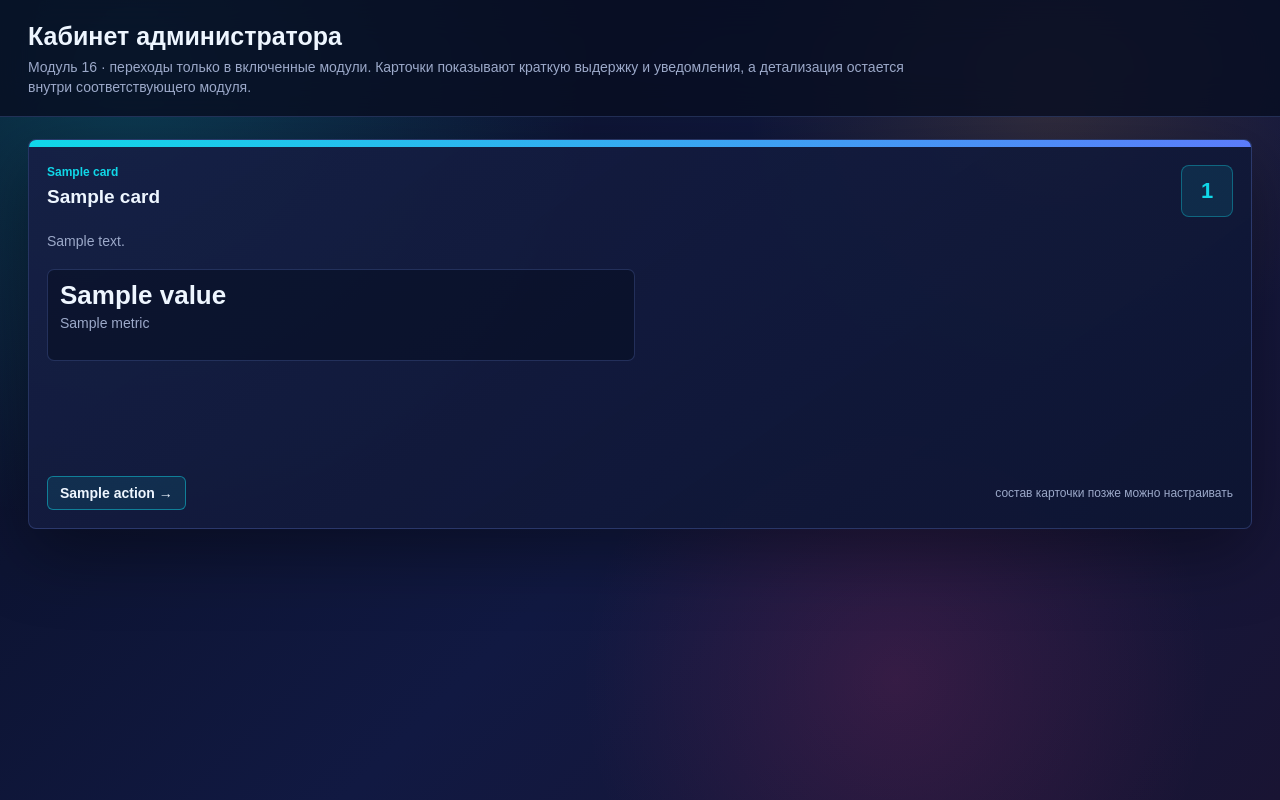
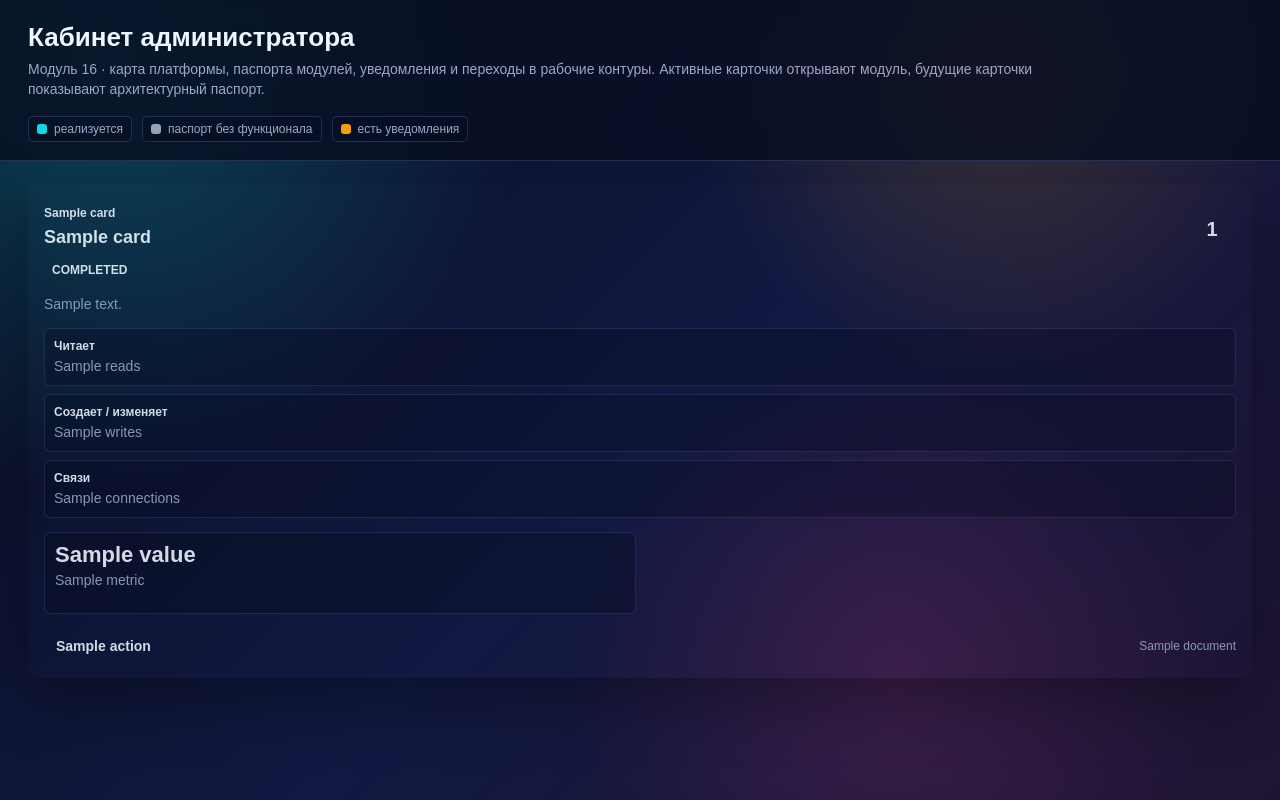
Before and after one commit to 2820780-alt/HousePlatform, a FastAPI app: template templates/admin_cabinet_view.html in a window 1280 px wide. Run offline with FastAPI, Linux system fonts and the light colour scheme; the template is opened without the code that fills it: most values are stand-ins (such as "Sample title", 1, 10 or a date in 2020).

Commit message:
Add admin module passport cards

```diff
--- a/templates/admin_cabinet_view.html
+++ b/templates/admin_cabinet_view.html
@@ -6,16 +6,13 @@
   <title>Кабинет администратора · HousePlatform</title>
   <style>
     :root {
-      --bg: #090f24;
-      --surface: rgba(22, 31, 69, 0.9);
-      --surface-2: rgba(13, 21, 50, 0.94);
-      --line: rgba(125, 156, 255, 0.22);
+      --bg: #080d1f;
+      --surface: rgba(19, 28, 62, 0.88);
+      --surface-2: rgba(11, 18, 44, 0.94);
+      --line: rgba(150, 174, 255, 0.2);
       --text: #eef6ff;
-      --muted: #9ca9c9;
+      --muted: #9aa9c8;
       --accent: #10d7e8;
-      --blue: #5b7cfa;
-      --amber: #f5a524;
-      --red: #ff3b7f;
       --soft: rgba(125, 156, 255, 0.12);
       --shadow: 0 24px 70px rgba(0, 0, 0, 0.38);
     }
@@ -24,10 +21,10 @@
       margin: 0;
       min-height: 100vh;
       background:
-        radial-gradient(circle at 10% 8%, rgba(16, 215, 232, 0.22), transparent 34%),
-        radial-gradient(circle at 82% 12%, rgba(245, 165, 36, 0.14), transparent 24%),
-        radial-gradient(circle at 70% 85%, rgba(255, 59, 127, 0.14), transparent 28%),
-        linear-gradient(135deg, #090f24 0%, #111942 55%, #191433 100%);
+        radial-gradient(circle at 8% 7%, rgba(16, 215, 232, 0.28), transparent 31%),
+        radial-gradient(circle at 78% 10%, rgba(245, 158, 11, 0.18), transparent 25%),
+        radial-gradient(circle at 70% 84%, rgba(236, 72, 153, 0.16), transparent 29%),
+        linear-gradient(135deg, #080d1f 0%, #111942 52%, #201433 100%);
       color: var(--text);
       font-family: Arial, Helvetica, sans-serif;
       font-size: 14px;
@@ -41,106 +38,141 @@
       top: 0;
       z-index: 2;
     }
-    h1 { margin: 0 0 6px; font-size: 25px; letter-spacing: 0; }
-    h2 { margin: 0; font-size: 19px; letter-spacing: 0; }
-    a { color: var(--accent); }
     main { padding: 22px 28px 44px; }
-    .muted { color: var(--muted); }
-    .workspace-note {
-      max-width: 920px;
+    h1 { margin: 0 0 6px; font-size: 26px; letter-spacing: 0; }
+    h2 { margin: 0; font-size: 18px; letter-spacing: 0; }
+    a { color: inherit; }
+    .workspace-note { max-width: 1020px; color: var(--muted); line-height: 1.45; }
+    .legend {
+      display: flex;
+      flex-wrap: wrap;
+      gap: 10px;
+      margin: 16px 0 0;
       color: var(--muted);
-      line-height: 1.45;
+      font-size: 12px;
     }
+    .legend span {
+      display: inline-flex;
+      gap: 7px;
+      align-items: center;
+      padding: 5px 8px;
+      border: 1px solid var(--line);
+      border-radius: 5px;
+      background: rgba(7, 13, 33, 0.42);
+    }
+    .legend i { width: 10px; height: 10px; border-radius: 3px; background: var(--accent); }
     .modules-grid {
       display: grid;
-      grid-template-columns: repeat(auto-fit, minmax(420px, 1fr));
-      gap: 18px;
+      grid-template-columns: repeat(auto-fit, minmax(360px, 1fr));
+      gap: 16px;
       align-items: stretch;
     }
     .module-card {
-      min-height: 390px;
+      --card-accent: var(--accent);
+      min-height: 360px;
       display: flex;
       flex-direction: column;
       justify-content: space-between;
-      text-decoration: none;
       color: var(--text);
-      border: 1px solid var(--line);
+      border: 1px solid color-mix(in srgb, var(--card-accent) 34%, transparent);
       border-radius: 8px;
       background:
-        linear-gradient(145deg, var(--surface), var(--surface-2));
+        linear-gradient(145deg, color-mix(in srgb, var(--card-accent) 12%, var(--surface)), var(--surface-2));
       box-shadow: var(--shadow);
       overflow: hidden;
+      text-decoration: none;
+      position: relative;
       transition: transform 0.16s ease, box-shadow 0.16s ease, border-color 0.16s ease;
     }
-    .module-card:hover {
+    .module-card::before {
+      content: "";
+      position: absolute;
+      inset: 0;
+      background:
+        linear-gradient(120deg, color-mix(in srgb, var(--card-accent) 20%, transparent), transparent 38%),
+        radial-gradient(circle at 92% 6%, color-mix(in srgb, var(--card-accent) 24%, transparent), transparent 30%);
+      pointer-events: none;
+      opacity: 0.75;
+    }
+    .module-card.enabled:hover {
       transform: translateY(-3px);
-      border-color: rgba(16, 215, 232, 0.48);
-      box-shadow: 0 30px 86px rgba(0, 0, 0, 0.48);
+      border-color: color-mix(in srgb, var(--card-accent) 72%, white 8%);
+      box-shadow: 0 30px 86px rgba(0, 0, 0, 0.5);
     }
-    .module-band {
-      height: 7px;
-      background: linear-gradient(90deg, var(--accent), var(--blue));
-    }
-    .module-card.info .module-band { background: linear-gradient(90deg, var(--blue), var(--accent)); }
-    .module-body { padding: 18px; }
+    .module-card.disabled { opacity: 0.88; }
+    .module-band { height: 7px; background: linear-gradient(90deg, var(--card-accent), color-mix(in srgb, var(--card-accent) 40%, white)); }
+    .module-body, .module-footer { position: relative; z-index: 1; }
+    .module-body { padding: 16px; }
     .module-top {
-      display: flex;
-      justify-content: space-between;
-      gap: 16px;
+      display: grid;
+      grid-template-columns: 1fr auto;
+      gap: 14px;
       align-items: flex-start;
-      margin-bottom: 14px;
+      margin-bottom: 12px;
     }
     .module-kicker {
-      color: var(--accent);
+      color: color-mix(in srgb, var(--card-accent) 70%, white);
       font-size: 12px;
       font-weight: 700;
       margin-bottom: 7px;
     }
-    .module-description {
-      color: var(--muted);
-      line-height: 1.45;
-      max-width: 620px;
-    }
-    .module-icon {
+    .module-number {
       display: grid;
       place-items: center;
-      width: 52px;
-      height: 52px;
-      flex: 0 0 auto;
-      border: 1px solid rgba(16, 215, 232, 0.35);
+      width: 48px;
+      height: 48px;
+      border: 1px solid color-mix(in srgb, var(--card-accent) 44%, transparent);
       border-radius: 8px;
-      background: rgba(16, 215, 232, 0.1);
-      font-size: 22px;
+      background: color-mix(in srgb, var(--card-accent) 16%, #071024);
+      color: color-mix(in srgb, var(--card-accent) 72%, white);
+      font-size: 20px;
+      font-weight: 800;
+    }
+    .status-pill {
+      display: inline-flex;
+      width: max-content;
+      margin: 10px 0 0;
+      padding: 5px 8px;
+      border: 1px solid color-mix(in srgb, var(--card-accent) 34%, transparent);
+      border-radius: 5px;
+      color: color-mix(in srgb, var(--card-accent) 70%, white);
+      background: color-mix(in srgb, var(--card-accent) 10%, transparent);
+      font-size: 12px;
       font-weight: 700;
-      color: var(--accent);
     }
+    .module-description { color: var(--muted); line-height: 1.45; margin-top: 10px; }
+    .passport-grid {
+      display: grid;
+      gap: 8px;
+      margin-top: 14px;
+    }
+    .passport-row {
+      padding: 9px;
+      border: 1px solid rgba(150, 174, 255, 0.16);
+      border-radius: 6px;
+      background: rgba(7, 13, 33, 0.38);
+      color: var(--muted);
+      line-height: 1.35;
+    }
+    .passport-row strong { display: block; color: var(--text); font-size: 12px; margin-bottom: 3px; }
     .metric-grid {
       display: grid;
       grid-template-columns: repeat(2, minmax(0, 1fr));
-      gap: 10px;
-      margin-top: 18px;
+      gap: 9px;
+      margin-top: 14px;
     }
     .metric {
-      min-height: 92px;
-      padding: 12px;
-      border: 1px solid var(--line);
+      min-height: 82px;
+      padding: 10px;
+      border: 1px solid rgba(150, 174, 255, 0.16);
       border-radius: 7px;
-      background: rgba(7, 13, 33, 0.54);
+      background: rgba(7, 13, 33, 0.48);
     }
-    .metric.alert { border-color: rgba(245, 165, 36, 0.48); background: rgba(245, 165, 36, 0.08); }
-    .metric strong {
-      display: block;
-      font-size: 26px;
-      line-height: 1;
-      margin-bottom: 7px;
-    }
-    .metric span {
-      display: block;
-      color: var(--muted);
-      line-height: 1.25;
-    }
+    .metric.alert { border-color: rgba(245, 158, 11, 0.56); background: rgba(245, 158, 11, 0.08); }
+    .metric strong { display: block; font-size: 22px; line-height: 1.05; margin-bottom: 6px; overflow-wrap: anywhere; }
+    .metric span { display: block; color: var(--muted); line-height: 1.25; }
     .module-footer {
-      padding: 0 18px 18px;
+      padding: 0 16px 16px;
       display: flex;
       justify-content: space-between;
       gap: 12px;
@@ -150,36 +182,49 @@
       display: inline-flex;
       align-items: center;
       width: max-content;
+      max-width: 100%;
       padding: 8px 12px;
-      border: 1px solid rgba(16, 215, 232, 0.48);
+      border: 1px solid color-mix(in srgb, var(--card-accent) 48%, transparent);
       border-radius: 6px;
       color: var(--text);
-      background: rgba(16, 215, 232, 0.1);
+      background: color-mix(in srgb, var(--card-accent) 12%, transparent);
       font-weight: 700;
     }
-    .settings-hint {
+    .document-link {
       color: var(--muted);
       font-size: 12px;
       text-align: right;
+      overflow-wrap: anywhere;
     }
     @media (max-width: 900px) {
       header, main { padding-left: 16px; padding-right: 16px; }
       .modules-grid { grid-template-columns: 1fr; }
       .metric-grid { grid-template-columns: 1fr; }
       .module-card { min-height: 0; }
+      .module-footer { align-items: flex-start; flex-direction: column; }
+      .document-link { text-align: left; }
     }
   </style>
 </head>
-<body>
+<body class="module-admin">
   <header>
     <h1>Кабинет администратора</h1>
-    <div class="workspace-note">Модуль 16 · переходы только в включенные модули. Карточки показывают краткую выдержку и уведомления, а детализация остается внутри соответствующего модуля.</div>
+    <div class="workspace-note">Модуль 16 · карта платформы, паспорта модулей, уведомления и переходы в рабочие контуры. Активные карточки открывают модуль, будущие карточки показывают архитектурный паспорт.</div>
+    <div class="legend">
+      <span><i style="background:#10d7e8"></i> реализуется</span>
+      <span><i style="background:#94a3b8"></i> паспорт без функционала</span>
+      <span><i style="background:#f59e0b"></i> есть уведомления</span>
+    </div>
   </header>
 
   <main>
     <div class="modules-grid">
       {% for card in cards %}
-      <a class="module-card {{ card.tone }}" href="{{ card.href }}">
+        {% if card.enabled %}
+        <a class="module-card enabled" href="{{ card.href }}" style="--card-accent: {{ card.accent }}">
+        {% else %}
+        <article class="module-card disabled" style="--card-accent: {{ card.accent }}">
+        {% endif %}
           <div>
             <div class="module-band"></div>
             <div class="module-body">
@@ -187,10 +232,16 @@
                 <div>
                   <div class="module-kicker">{{ card.subtitle }}</div>
                   <h2>{{ card.title }}</h2>
+                  <span class="status-pill">{{ card.status }}</span>
                 </div>
-              <div class="module-icon">{{ loop.index }}</div>
+                <div class="module-number">{{ card.number }}</div>
               </div>
               <div class="module-description">{{ card.description }}</div>
+              <div class="passport-grid">
+                <div class="passport-row"><strong>Читает</strong>{{ card.reads }}</div>
+                <div class="passport-row"><strong>Создает / изменяет</strong>{{ card.writes }}</div>
+                <div class="passport-row"><strong>Связи</strong>{{ card.connections }}</div>
+              </div>
               <div class="metric-grid">
                 {% for metric in card.metrics %}
                 <div class="metric {% if metric.alert %}alert{% endif %}">
@@ -202,10 +253,14 @@
             </div>
           </div>
           <div class="module-footer">
-          <span class="card-action">{{ card.action }} →</span>
-          <span class="settings-hint">состав карточки позже можно настраивать</span>
+            <span class="card-action">{{ card.action }}{% if card.enabled %} →{% endif %}</span>
+            <span class="document-link">{{ card.document }}</span>
           </div>
+        {% if card.enabled %}
         </a>
+        {% else %}
+        </article>
+        {% endif %}
       {% endfor %}
     </div>
   </main>
```
Also changed, not shown: app/api/v1/admin_cabinet_view.py (+287 -25 lines). Lines whose indentation alone changed are shown as unchanged.
